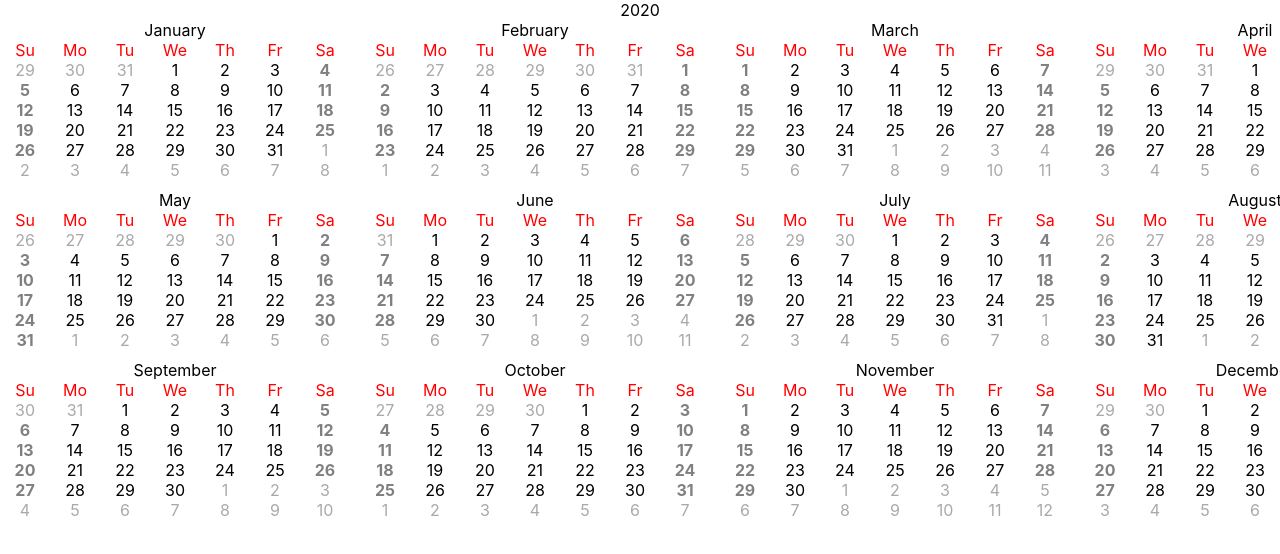
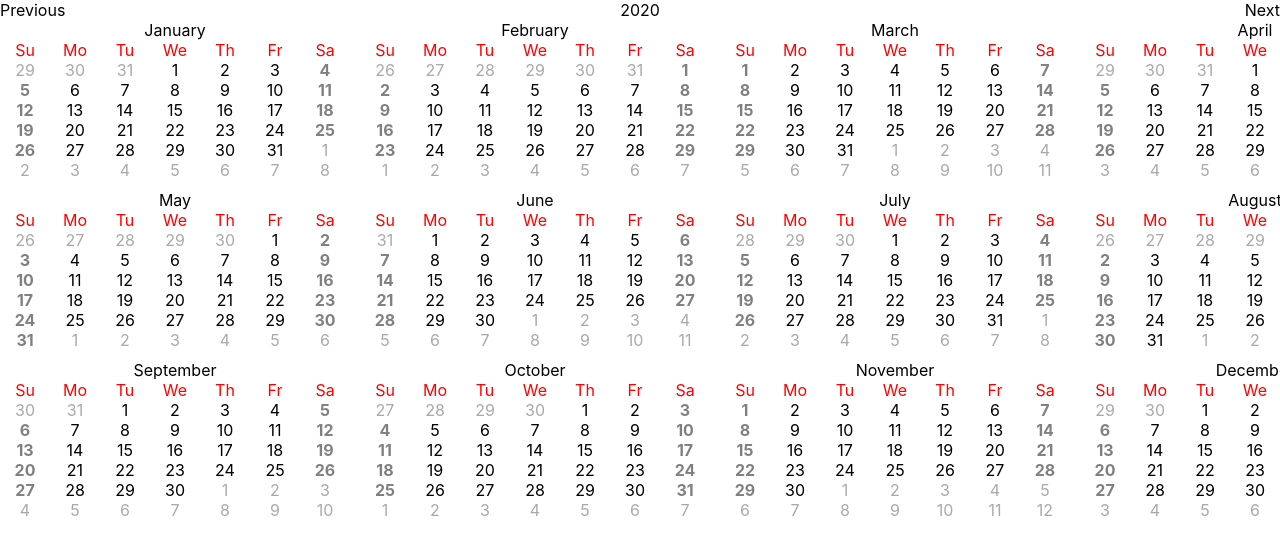
Before and after one commit to EugeneSheuchuk/simpleCalendar, a React (Create React App) app: page / in a window 1280 px wide. Shown: the top 554 px of the page. Built offline with nearby package versions, Linux system fonts and the light colour scheme.

Commit message:
add year change

```diff
--- a/src/App.jsx
+++ b/src/App.jsx
@@ -2,10 +2,10 @@ import React, {useEffect} from 'react';
 import './App.module.css';
 import Month from "./components/month/Month";
 import {connect} from "react-redux";
-import {setCurrentYearAC} from "./redux/dateReducer";
+import {changeCurrentYearAC, setCurrentYearAC} from "./redux/dateReducer";
 import style from './App.module.css'
 
-function App({setCurrentYear, currentYear, daysOfWeek, monthsNames}) {
+function App({setCurrentYear, currentYear, daysOfWeek, monthsNames, changeCurrentYear}) {
     useEffect(() => {
         setCurrentYear(new Date().getFullYear());
     }, []);
@@ -21,7 +21,15 @@ function App({setCurrentYear, currentYear, daysOfWeek, monthsNames}) {
 
     return (
         <div className={style.mainBoard}>
-            <div className={style.year}>{currentYear}</div>
+            <div className={style.year}>
+                <div className={`${style.header} ${style.prev}`}
+                     onClick={() => changeCurrentYear(-1)}>Previous
+                </div>
+                <div className={`${style.header} ${style.center}`}>{currentYear}</div>
+                <div className={`${style.header} ${style.next}`}
+                     onClick={() => changeCurrentYear(1)}>Next
+                </div>
+            </div>
             <div className={style.months}>{list}</div>
         </div>
     );
@@ -39,6 +47,9 @@ const mapDispatchToProps = dispatch => {
         setCurrentYear(year) {
             dispatch(setCurrentYearAC(year))
         },
+        changeCurrentYear(change) {
+            dispatch(changeCurrentYearAC(change))
+        }
     };
 };
 
--- a/src/App.module.css
+++ b/src/App.module.css
@@ -1,5 +1,7 @@
 .year {
-    text-align: center;
+    display: grid;
+    grid-template-columns:repeat(3, 1fr) ;
+    grid-template-rows: 1fr;
 }
 .months {
     width: 100%;
@@ -8,3 +10,26 @@
     grid-template-rows: repeat(4, 1fr);
     grid-gap: 10px;
 }
+.prev {
+    text-align: left;
+    cursor: pointer;
+    transition: 0.5s;
+}
+.prev:hover {
+    color: darkgray;
+    font-weight: bold;
+}
+
+.next {
+    text-align: right;
+    cursor: pointer;
+    transition: 0.5s;
+}
+.next:hover {
+    color: darkgray;
+    font-weight: bold;
+}
+.center {
+    text-align: center;
+    cursor: pointer;
+}
--- a/src/redux/dateReducer.js
+++ b/src/redux/dateReducer.js
@@ -1,4 +1,5 @@
 const SET_CURRENT_YEAR = 'simpleCalendar/dateReduser/SET_CURRENT_YEAR';
+const CHANGE_CURRENT_YEAR = 'simpleCalendar/dateReduser/CHANGE_CURRENT_YEAR';
 
 let initialState = {
     currentYear: null,
@@ -14,9 +15,15 @@ export const dateReducer = (state = initialState, action) => {
                 ...state,
                 currentYear: action.year,
             };
+        case CHANGE_CURRENT_YEAR:
+            return {
+                ...state,
+                currentYear: state.currentYear + action.change,
+            };
         default:
             return state;
     }
 };
 
 export const setCurrentYearAC = (year) => ({type: SET_CURRENT_YEAR, year});
+export const changeCurrentYearAC = (change) => ({type: CHANGE_CURRENT_YEAR, change});
```
